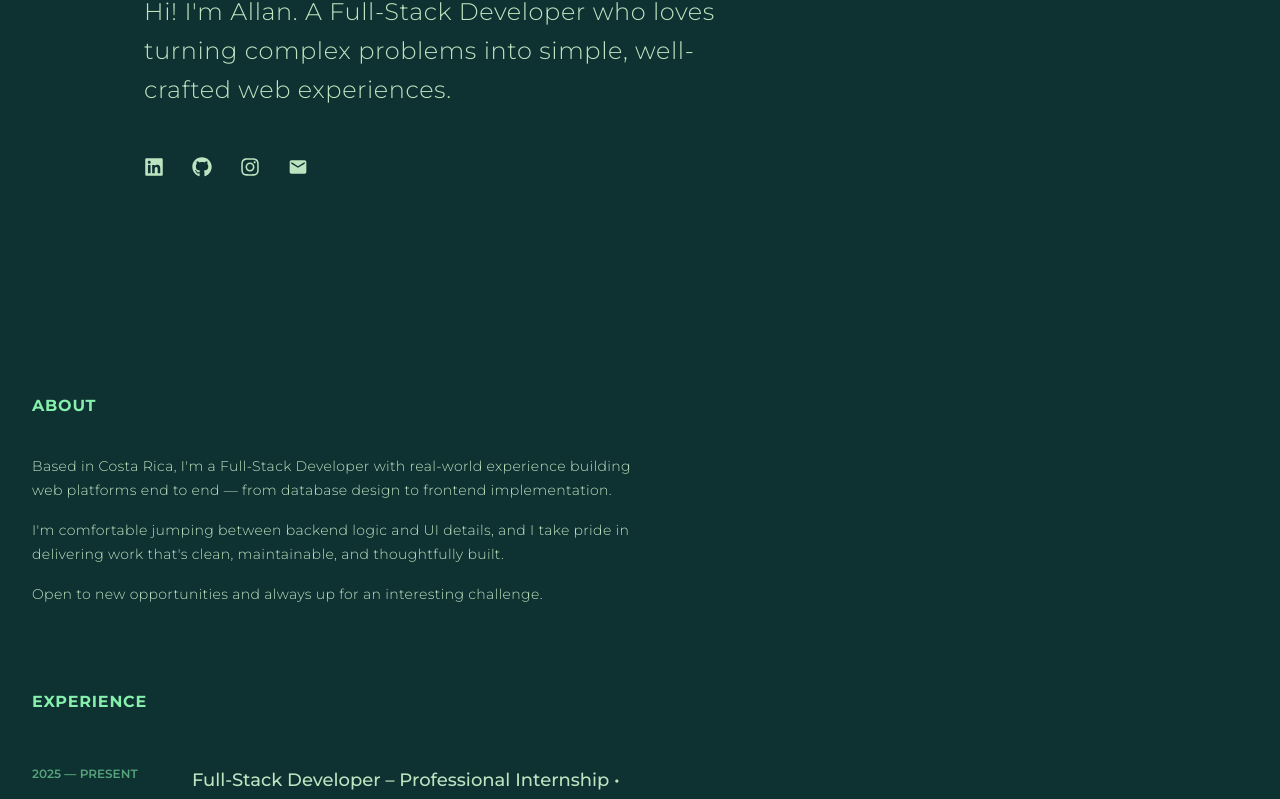
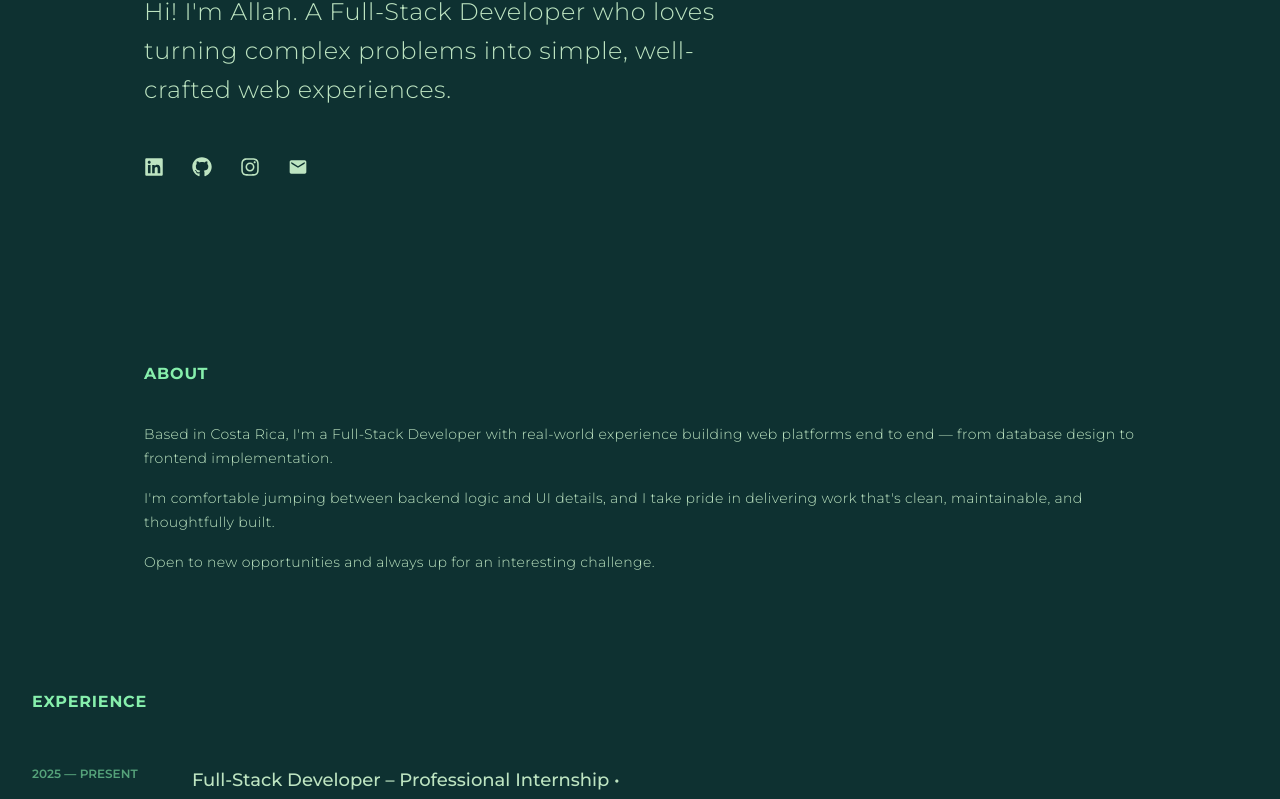
Before and after one commit to AllanRV09/portfolio, a React app: page / in a window 1280 px wide. Shown: the part 554-1353 px from the top of the page. Built offline with nearby package versions, Linux system fonts and the light colour scheme; the HTML template or start-up script is replaced by a standard one.

Commit message:
ui: align About section layout with Hero constraints

```diff
--- a/src/sections/About.jsx
+++ b/src/sections/About.jsx
@@ -2,7 +2,7 @@ import { SectionTitle } from "../components/SectionTitle";
 
 export function About() {
     return (
-        <section id="about" className="mb-16 pt-32 px-4 max-w-2xl sm:px-6 lg:px-8 scroll-mt-24">
+        <section id="about" className="px-6 lg:px-24 xl:px-36 my-24">
             <SectionTitle>ABOUT</SectionTitle>
 
             <p className="mt-4 text-sm font-light tracking-wide leading-6">Based in Costa Rica, I'm a Full-Stack Developer with real-world experience building web platforms end to end — from database design to frontend implementation.</p>
```
